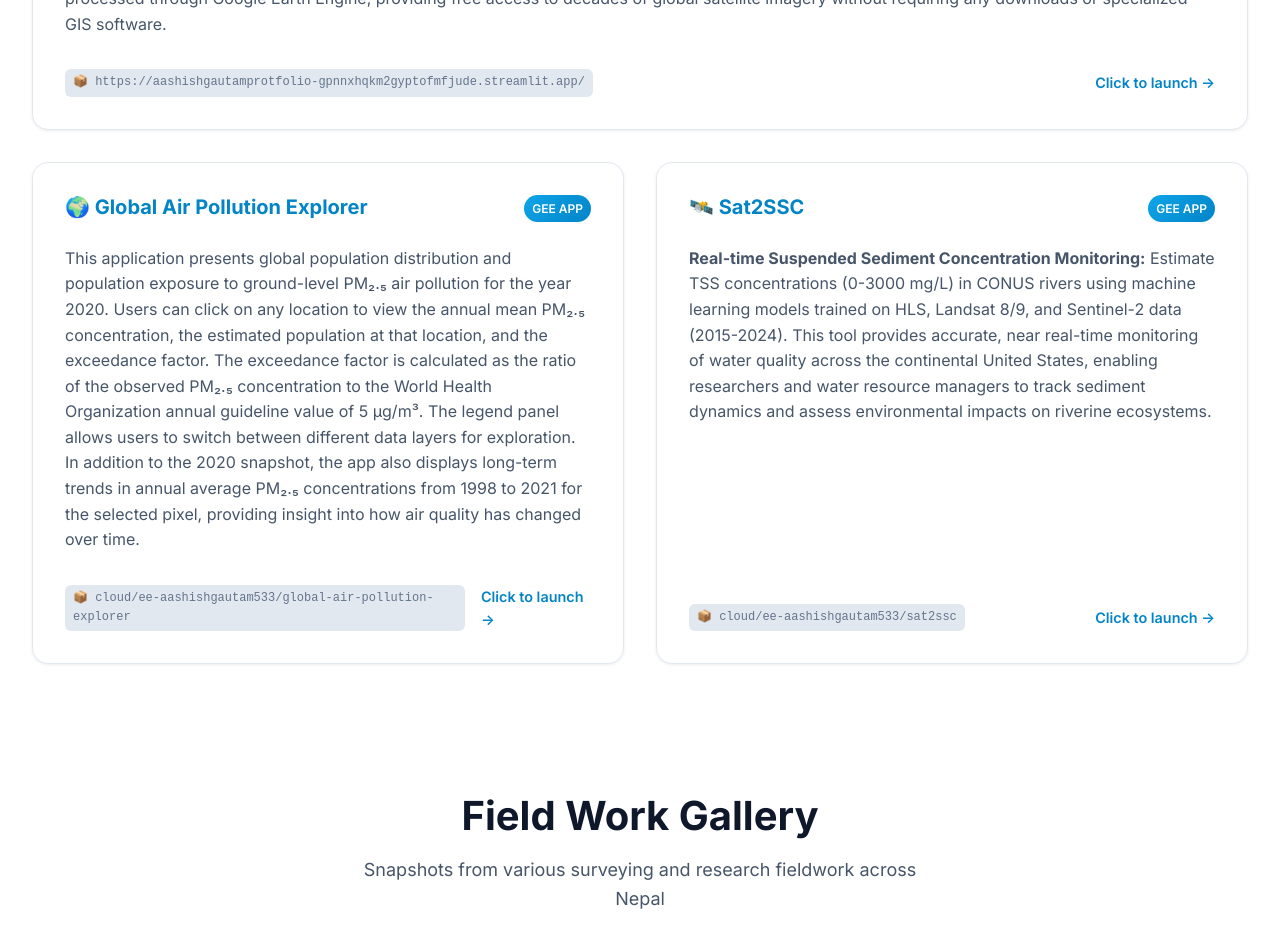
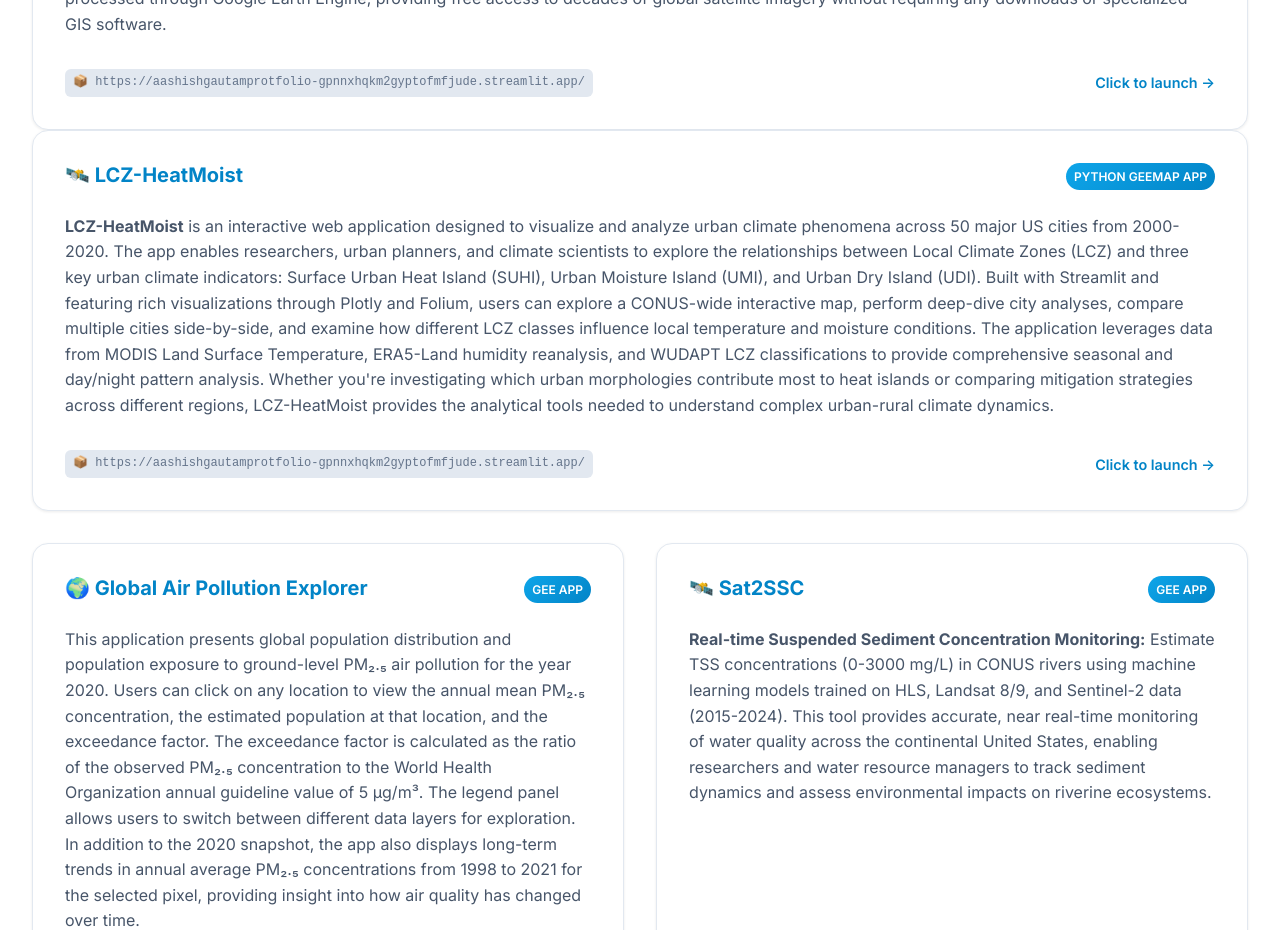
Before and after one commit to aashish66/AashishGautam_Protfolio, a React (Vite) app: page /#/ in a window 1280 px wide. Shown: the part 1620-2550 px from the top of the page. Built offline with nearby package versions, Linux system fonts and the light colour scheme.

Commit message:
Add LCZ-HeatMoist tool card to Home page
Added LCZ-HeatMoist tool card with detailed description and launch link.

```diff
--- a/src/pages/Home.jsx
+++ b/src/pages/Home.jsx
@@ -157,6 +157,24 @@ const Home = () => {
                             <span className="tool-action">Click to launch →</span>
                         </div>
                     </div>
+                {/* LCZ_HeatMoist... */}
+                  <div
+                        className="glass-card tool-card"
+                        onClick={() => window.open('https://lczheatmoist.streamlit.app/', '_blank')}
+                    >
+                        <div className="tool-header">
+                            <h3>🛰️ LCZ-HeatMoist</h3>
+                            <span className="tool-badge">Python GeeMap App</span>
+                        </div>
+                        <p className="tool-description">
+                            <strong>LCZ-HeatMoist</strong> is an interactive web application designed to visualize and analyze urban climate phenomena across 50 major US cities from 2000-2020. The app enables researchers, urban planners, and climate scientists to explore the relationships between Local Climate Zones (LCZ) and three key urban climate indicators: Surface Urban Heat Island (SUHI), Urban Moisture Island (UMI), and Urban Dry Island (UDI). Built with Streamlit and featuring rich visualizations through Plotly and Folium, users can explore a CONUS-wide interactive map, perform deep-dive city analyses, compare multiple cities side-by-side, and examine how different LCZ classes influence local temperature and moisture conditions. The application leverages data from MODIS Land Surface Temperature, ERA5-Land humidity reanalysis, and WUDAPT LCZ classifications to provide comprehensive seasonal and day/night pattern analysis. Whether you're investigating which urban morphologies contribute most to heat islands or comparing mitigation strategies across different regions, LCZ-HeatMoist provides the analytical tools needed to understand complex urban-rural climate dynamics.
+                        </p>
+                        <div className="tool-footer">
+                            <span className="tool-id">📦 https://aashishgautamprotfolio-gpnnxhqkm2gyptofmfjude.streamlit.app/</span>
+                            <span className="tool-action">Click to launch →</span>
+                        </div>
+                    </div>
+                {/* LCZ_HeatMoist... */}
                 <div className="tools-grid">
                     <div
                         className="glass-card tool-card"
```
